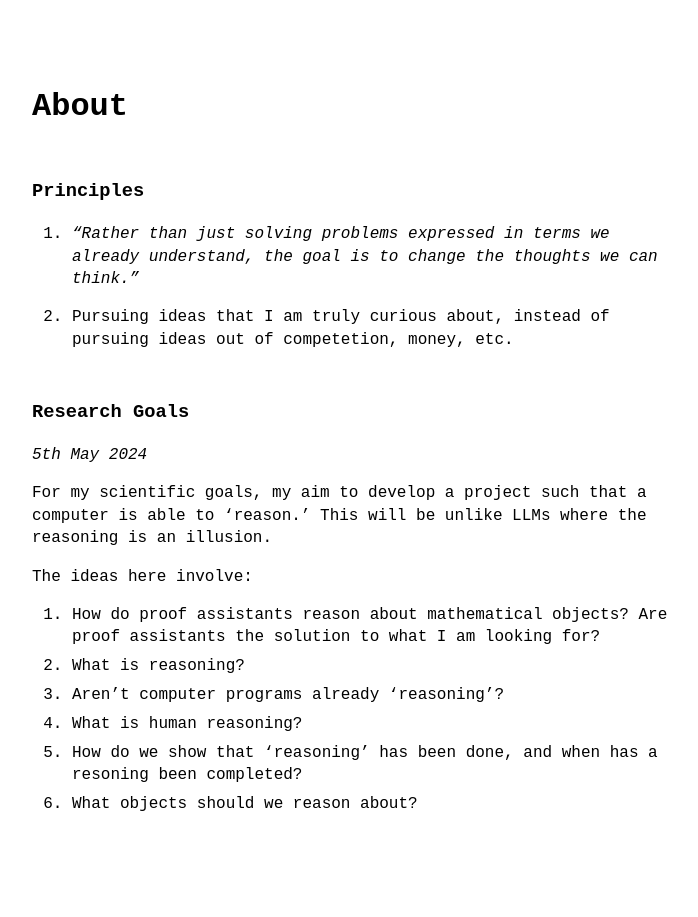
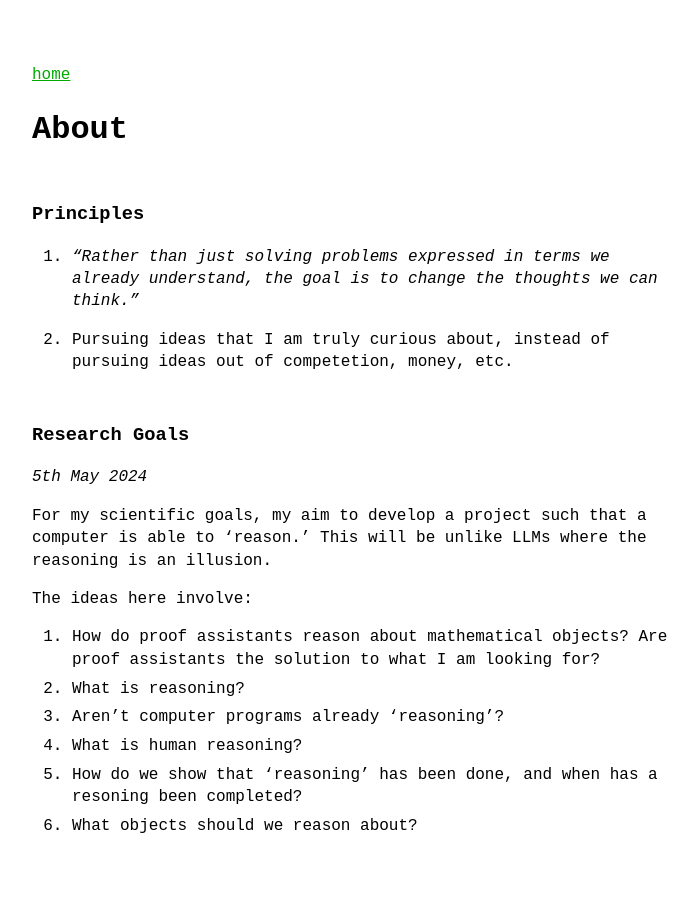
Before and after one commit to Verma314/verma314.github.io, a Jekyll site: the page built from about.markdown, in a window 1280 px wide. Shown: the whole page, without its empty margins (288-986 px from the left). Built offline with Jekyll 4.4.1, drawn with Linux system fonts in a browser that asks for light colours.

Commit message:
Fix blog metadata and navigation

```diff
--- a/_config.yml
+++ b/_config.yml
@@ -23,13 +23,15 @@
 description: >- # this means to ignore newlines until "baseurl:"
   Chronicling
 baseurl: "" # the subpath of your site, e.g. /blog
-url: "" # the base hostname & protocol for your site, e.g. http://example.com
+url: "https://verma314.github.io" # the base hostname & protocol for your site, e.g. http://example.com
+favicon: "/assets/favicon.svg"
 future: true
 twitter_username: verma314x
 github_username:  verma314
 
 theme_config:
   date_format: "%b %d, %Y"
+  back_home_text: "home"
 
 # Collections
 collections:
--- a/_includes/head.html
+++ b/_includes/head.html
@@ -14,7 +14,9 @@
   {%-seo title=false-%}
   {%-feed_meta-%}
 
-  <link rel="shortcut icon" type="image/x-icon" href="{{ site.favicon | relative_url }}" />
+  {%- if site.favicon -%}
+  <link rel="icon" href="{{ site.favicon | relative_url }}" />
+  {%- endif -%}
   <link rel="stylesheet" href="{{ "/assets/css/main.css" | relative_url }}" />
 	<link rel="stylesheet" href="https://cdn.jsdelivr.net/npm/katex@0.16.9/dist/katex.css" integrity="sha384-OH8qNTHoMMVNVcKdKewlipV4SErXqccxxlg6HC9Cwjr5oZu2AdBej1TndeCirael" crossorigin="anonymous">
 
--- a/_includes/menu_item.html
+++ b/_includes/menu_item.html
@@ -6,7 +6,6 @@
       {%- else -%}
         {{ item.title }}
       {%- endif -%}
-    </li>
 
       {%-if item.post_list-%}
         {%
@@ -22,5 +21,6 @@
       {%-if item.entries-%}
         {%-include menu_item.html collection=item.entries-%}
       {%-endif-%}
+    </li>
   {%-endfor-%}
 </ul>
```
Also changed, not shown: assets/favicon.svg (added). Lines whose indentation alone changed are shown as unchanged.
